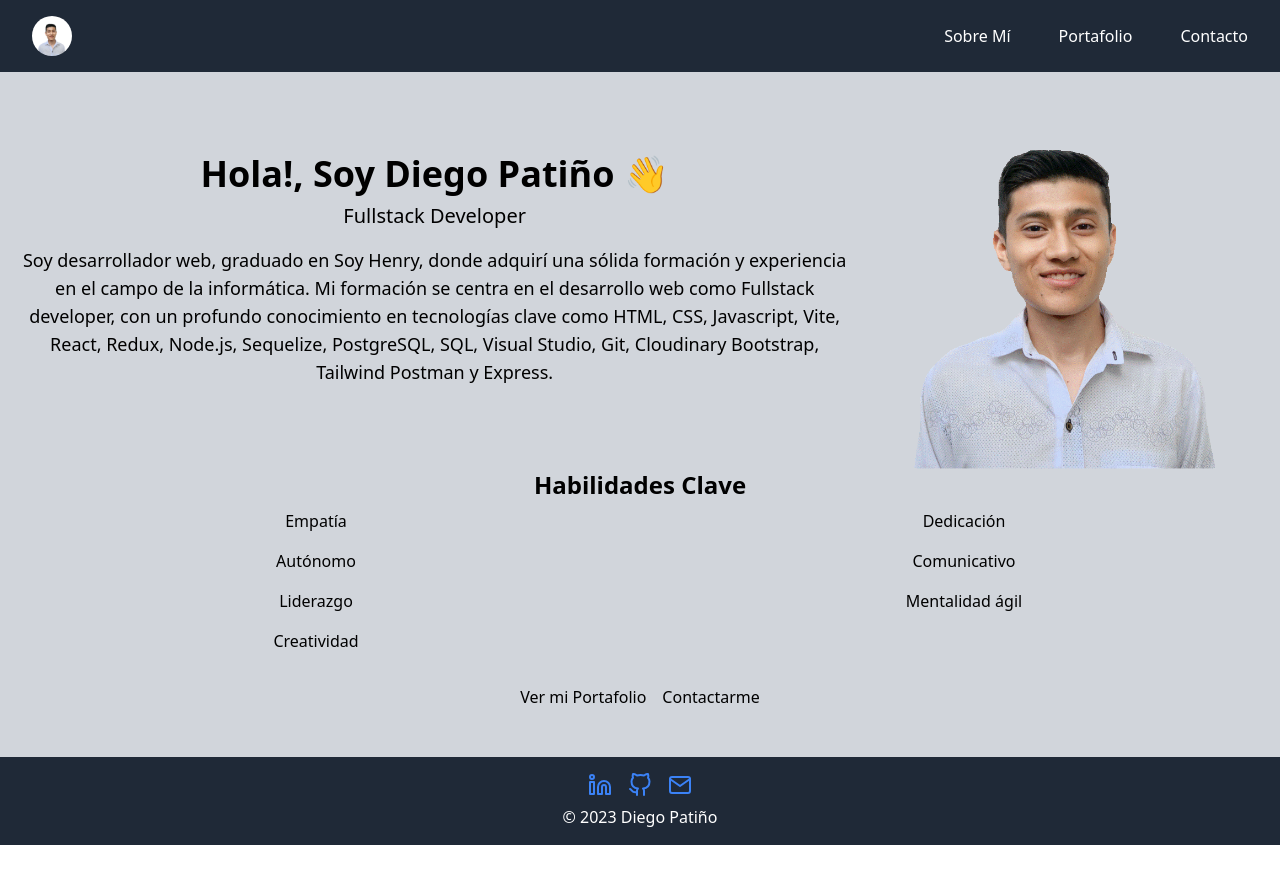
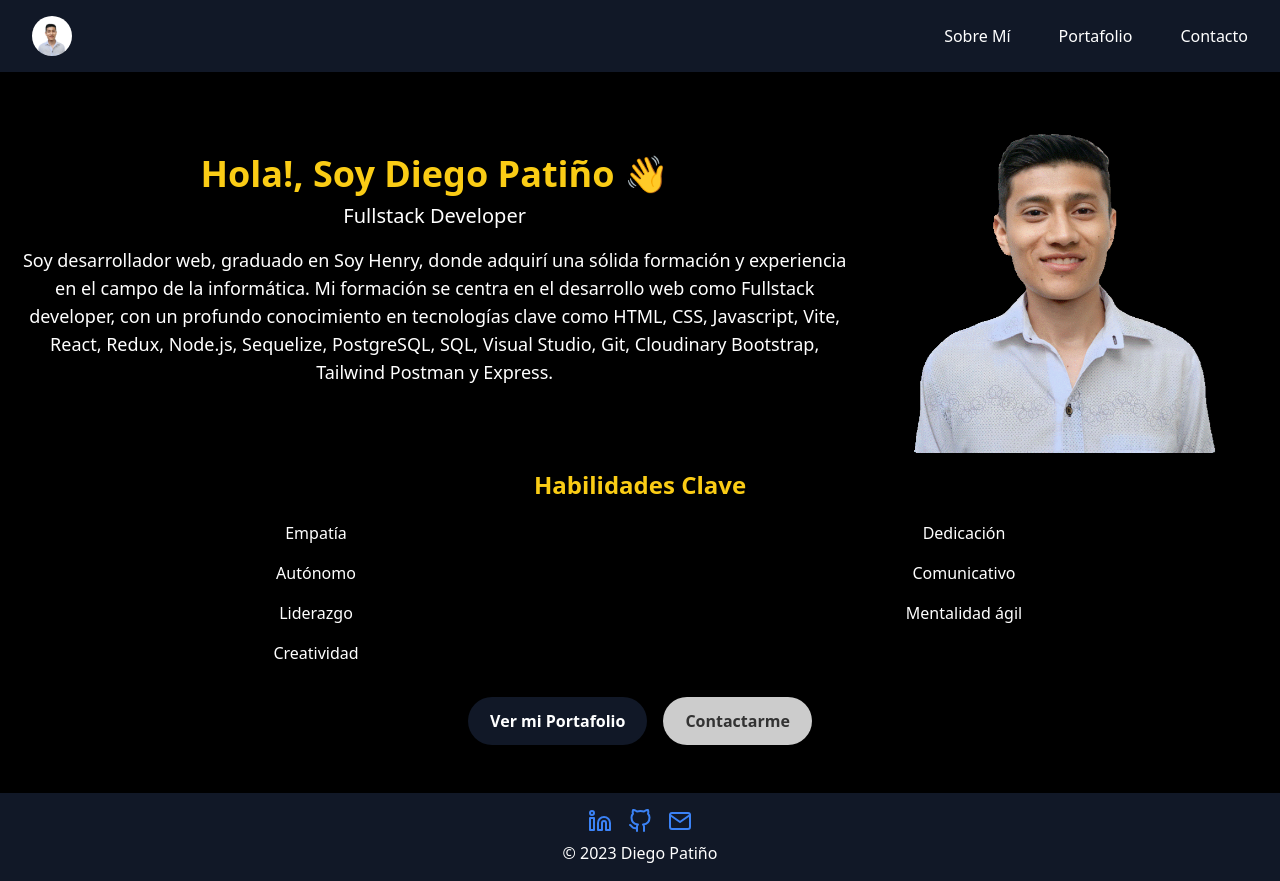
Before and after one commit to duvan321/Portafolio, a React (Vite) app in the folder client/: page / in a window 1280 px wide. Before the commit the page ends 845 px from the top, so only its background shows below. Built offline with nearby package versions, Linux system fonts and the light colour scheme.

Commit message:
se renderizo una nueva ruta para el detalle del portafolio y se arego mas estilos

```diff
--- a/client/src/App.jsx
+++ b/client/src/App.jsx
@@ -6,18 +6,20 @@ import "./App.css";
 import AcercaDeMi from "./components/Acerca";
 import Portafolio from "./components/Portafolio";
 import Contacto from "./components/Contacto";
+import DetailPorta from "./components/DetailPorta";
 import axios from "axios";
 axios.defaults.baseURL = "https://portafolio-production-2d78.up.railway.app/";
 function App() {
   const location = useLocation();
 
   return (
-    <div className="bg-gray-300">
+    <div className="bg-black text-white">
       <Navbar />
       <Routes>
         <Route path="/" element={<Inicio />} />
         <Route path="/sobre-mi" element={<AcercaDeMi />} />
         <Route path="/portafolio" element={<Portafolio />} />
+        <Route path="/detail/:id" element={<DetailPorta />} />
         <Route path="/contacto" element={<Contacto />} />
         {/* Agrega más rutas aquí según sea necesario */}
       </Routes>
--- a/client/src/components/Acerca.jsx
+++ b/client/src/components/Acerca.jsx
@@ -2,7 +2,7 @@ import React from "react";
 
 function AcercaDeMi() {
   return (
-    <div className="bg-gray-300 p-8">
+    <div className="p-8">
       <h1 className="text-3xl font-bold">Acerca de Mí</h1>
 
       <p className="mt-4 text-lg">
--- a/client/src/components/Contacto.jsx
+++ b/client/src/components/Contacto.jsx
@@ -41,7 +41,7 @@ function Contacto() {
   };
 
   return (
-    <div className="bg-gray-100">
+    <div className="">
       <div className="relative">
         <img
           src={ContactImage}
--- /dev/null
+++ b/client/src/components/DetailPorta.jsx
@@ -0,0 +1,39 @@
+import { useParams } from "react-router-dom";
+import { useEffect, useState } from "react";
+import axios from "axios";
+
+const Detail = () => {
+  const { id } = useParams();
+  const [porTDetails, setporTDetails] = useState({});
+
+  useEffect(() => {
+    axios(`/portafolio/${id}`)
+      .then(({ data }) => {
+        if (data.name) {
+          setporTDetails(data);
+        } else {
+          window.alert("No se encontraron datos para ese ID");
+        }
+      })
+      .catch((error) => {
+        console.error("Error al cargar detalles:", error);
+        window.alert("Ocurrió un error al cargar los detalles.");
+      });
+  }, [id]);
+
+  return (
+    <div className="p-8">
+      <div className=" rounded-lg shadow-lg p-4">
+        <img
+          src={porTDetails.image?.imagen}
+          alt={porTDetails.name}
+          className="w-full h-64 object-cover rounded-lg mb-4 transform hover:scale-110 transition-transform duration-300"
+        />
+        <div className="text-2xl  font-bold mb-2">{porTDetails.name}</div>
+        <p className="">{porTDetails.descripcion}</p>
+      </div>
+    </div>
+  );
+};
+
+export default Detail;
--- a/client/src/components/Footer.jsx
+++ b/client/src/components/Footer.jsx
@@ -2,7 +2,7 @@ import React from "react";
 
 function Footer() {
   return (
-    <footer className="bg-gray-800 text-white p-4 text-center">
+    <footer className="bg-gray-900 text-white p-4 text-center">
       <div className="flex justify-center">
         <a
           rel="noopener noreferrer"
--- a/client/src/components/Inicio.jsx
+++ b/client/src/components/Inicio.jsx
@@ -1,6 +1,7 @@
 import React from "react";
 import { Link } from "react-router-dom";
 import Diego from "../img/Imagen4.gif";
+import { CSSTransition } from "react-transition-group";
 
 function Inicio() {
   const habilidades = [
@@ -13,10 +14,10 @@ function Inicio() {
     "Creatividad",
   ];
   return (
-    <div className="p-8s bg-gray-300">
+    <div className="p-8s">
       <div className=" flex flex-col md:flex-row items-center ">
         <div className="md:w-2/3 md:pl-4">
-          <h1 className="text-4xl font-bold text-center mb-2">
+          <h1 className="text-4xl text-yellow-400 font-bold text-center mb-2">
             Hola!, Soy Diego Patiño 👋
           </h1>
           <h2 className="text-xl text-center">Fullstack Developer</h2>
@@ -31,17 +32,21 @@ function Inicio() {
           </p>
         </div>
         <div className="md:w-1/3 flex justify-center items-center">
-          <img src={Diego} alt="Tu Foto de Perfil" className="w-100 h-100" />
+          <img
+            src={Diego}
+            alt="Tu Foto de Perfil"
+            className="w-100 h-100 animate-move-up-down"
+          />
         </div>
       </div>
       <div>
         <div>
-          <h3 className="text-2xl font-semibold text-center">
+          <h3 className="text-2xl text-yellow-400 font-semibold text-center">
             Habilidades Clave
           </h3>
-          <ul className="mt-2 grid grid-cols-1 md:grid-cols-2 gap-4">
+          <ul className="mt-5 grid grid-cols-1 md:grid-cols-2 gap-4">
             {habilidades.map((habilidad, index) => (
-              <li key={index} className="text-center">
+              <li key={index} className="text-center p-0">
                 {" "}
                 {/* Centrar elementos de la lista */}
                 {habilidad}
@@ -53,13 +58,13 @@ function Inicio() {
         <div className="mt-8 flex justify-center mb-12">
           <Link
             to="/portafolio"
-            className="btn-primary mr-4 hover:bg-blue-600 hover:text-white rounded-full transition duration-300 ease-in-out"
+            className="custom-button custom-button-primary mr-4 bg-gray-900"
           >
             Ver mi Portafolio
           </Link>
           <Link
             to="/contacto"
-            className="btn-secondary hover:bg-gray-600 hover:text-white rounded-full transition duration-300 ease-in-out"
+            className="custom-button custom-button-secondary"
           >
             Contactarme
           </Link>
--- a/client/src/components/Navbar.jsx
+++ b/client/src/components/Navbar.jsx
@@ -3,7 +3,7 @@ import { Link } from "react-router-dom";
 import Diego from "../img/diego.jpg";
 function Navbar() {
   return (
-    <nav className="bg-gray-800 p-4 max-w-[85rem] w-full mx-auto px-4 md:px-6 lg:px-8">
+    <nav className="bg-gray-900 p-4 max-w-[85rem] w-full mx-auto px-4 md:px-6 lg:px-8">
       <div className="container mx-auto flex justify-between items-center">
         <div className="flex items-center">
           <Link to="/">
--- a/client/src/index.css
+++ b/client/src/index.css
@@ -6,4 +6,69 @@
 
 body {
   margin: 0px;
+  background-color: black;
 }
+.animate-move-up-down {
+  animation: moveUpDown 2s linear infinite;
+}
+
+@keyframes moveUpDown {
+  0%,
+  100% {
+    transform: translateY(0);
+  }
+  50% {
+    transform: translateY(
+      -30px
+    ); /* Ajusta la distancia que quieres que se mueva */
+  }
+}
+
+/* para los botones de inicio */
+
+.custom-button {
+  display: inline-block;
+  padding: 10px 20px;
+  border: 2px solid transparent;
+  border-radius: 999px; /* Para hacer el botón completamente redondo */
+  text-align: center;
+  text-decoration: none;
+  transition: background-color 0.3s, color 0.3s;
+  font-weight: bold;
+  cursor: pointer;
+}
+
+.custom-button-primary {
+  color: #ffffff;
+}
+
+.custom-button-secondary {
+  background-color: #ccc;
+  color: #333;
+}
+
+.custom-button:hover {
+  background-color: #555;
+  color: #fff;
+}
+.hover-content {
+  display: flex;
+  flex-direction: column;
+  justify-content: center;
+  align-items: center;
+}
+
+.hover-content h2,
+.hover-content p {
+  margin: 10px;
+}
+
+.p-4:hover .hover-content {
+  opacity: 1;
+}
+.description {
+  max-height: 100px; /* Ajusta la altura máxima según tus necesidades */
+  overflow: hidden;
+  text-overflow: ellipsis;
+  white-space: nowrap;
+}
--- a/client/tailwind.config.js
+++ b/client/tailwind.config.js
@@ -7,7 +7,19 @@ export default {
     "node_modules/preline/dist/*.js",
   ],
   theme: {
-    extend: {},
+    extend: {
+      // keyframes: {
+      //   "move-up-down": {
+      //     "0%, 100%": { transform: "translateY(0)" },
+      //     "50%": { transform: "translateY(20px)" },
+      //   },
+      //   // Puedes agregar más animaciones personalizadas aquí según sea necesario
+      // },
+      // animations: {
+      //   "move-up-down": "move-up-down 2s ease-in-out infinite",
+      //   // Puedes ajustar la duración y otros atributos de animación aquí
+      // },
+    },
   },
   plugins: [],
 };
```
Also changed, not shown: client/package.json (+6 -5 lines), client/src/components/Portafolio.jsx (+30 -13 lines), client/.eslintrc.cjs, 1 other file (tests, documents, lock files or other folders).
